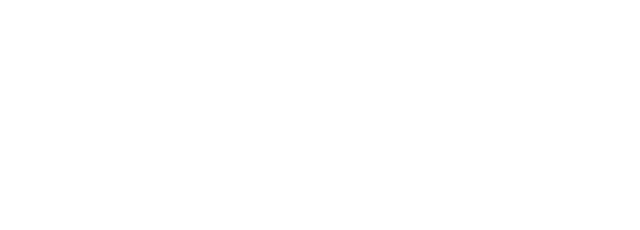
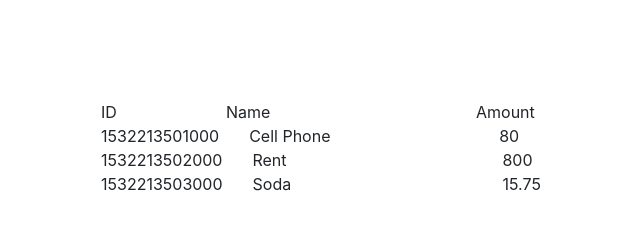
Before and after one commit to DetroitCoders/LearningProjects, a plain HTML site: page Budget/index.html in a window 1280 px wide. Shown: the whole page, without its empty margins (304-944 px from the left). Drawn offline with nearby package versions, Linux system fonts and the light colour scheme.

Commit message:
Dynamic HTML Start
I added HTML via JavaScript according to what data was hardcoded in. Just a start.

```diff
--- a/Budget/app.js
+++ b/Budget/app.js
@@ -71,4 +71,70 @@ class BudgetItem {
   }, 2000);
 
   setTimeout(() => draw(), 2250);
+
+  // Trial: Creating Dynamic HTML
+  setTimeout(() => {
+    var tree = document.createDocumentFragment();
+    var itemlist = activeBudget.getItems();
+
+    // Row 1 setup
+    var div1 = document.createElement("div");
+    div1.setAttribute("class", "row");
+
+    var div1col1 = document.createElement("div");
+    div1col1.setAttribute("class", "col");
+    div1col1.innerHTML = itemlist[0].id;
+    var div1col2 = document.createElement("div");
+    div1col2.setAttribute("class", "col-6");
+    div1col2.innerHTML = itemlist[0].description;
+    var div1col3 = document.createElement("div");
+    div1col3.setAttribute("class", "col");
+    div1col3.innerHTML = itemlist[0].value;
+
+    div1.appendChild(div1col1);
+    div1.appendChild(div1col2);
+    div1.appendChild(div1col3);
+
+    // Row 2 setup
+    var div2 = document.createElement("div");
+    div2.setAttribute("class", "row");
+
+    var div2col1 = document.createElement("div");
+    div2col1.setAttribute("class", "col");
+    div2col1.innerHTML = itemlist[1].id;
+    var div2col2 = document.createElement("div");
+    div2col2.setAttribute("class", "col-6");
+    div2col2.innerHTML = itemlist[1].description;
+    var div2col3 = document.createElement("div");
+    div2col3.setAttribute("class", "col");
+    div2col3.innerHTML = itemlist[1].value;
+
+    div2.appendChild(div2col1);
+    div2.appendChild(div2col2);
+    div2.appendChild(div2col3);
+
+    // Row 3 setup
+    var div3 = document.createElement("div");
+    div3.setAttribute("class", "row");
+
+    var div3col1 = document.createElement("div");
+    div3col1.setAttribute("class", "col");
+    div3col1.innerHTML = itemlist[2].id;
+    var div3col2 = document.createElement("div");
+    div3col2.setAttribute("class", "col-6");
+    div3col2.innerHTML = itemlist[2].description;
+    var div3col3 = document.createElement("div");
+    div3col3.setAttribute("class", "col");
+    div3col3.innerHTML = itemlist[2].value;
+
+    div3.appendChild(div3col1);
+    div3.appendChild(div3col2);
+    div3.appendChild(div3col3);
+
+    // Add all 3 rows to main div
+    tree.appendChild(div1);
+    tree.appendChild(div2);
+    tree.appendChild(div3);
+    document.getElementById("main").appendChild(tree);
+    }, 5000);
 })();
--- a/Budget/index.html
+++ b/Budget/index.html
@@ -5,7 +5,16 @@
         crossorigin="anonymous">
 </head>
 
-<body >
+<body style="max-width: 500px; margin: 100px auto 0;">
+
+    <div id="main" class="container">
+        <div class="row">
+            <div class="col">ID</div>
+            <div class="col-6">Name</div>
+            <div class="col">Amount</div>
+        </div>
+    </div>
+
 
     <script src="app.js"></script>
 </body>
```
